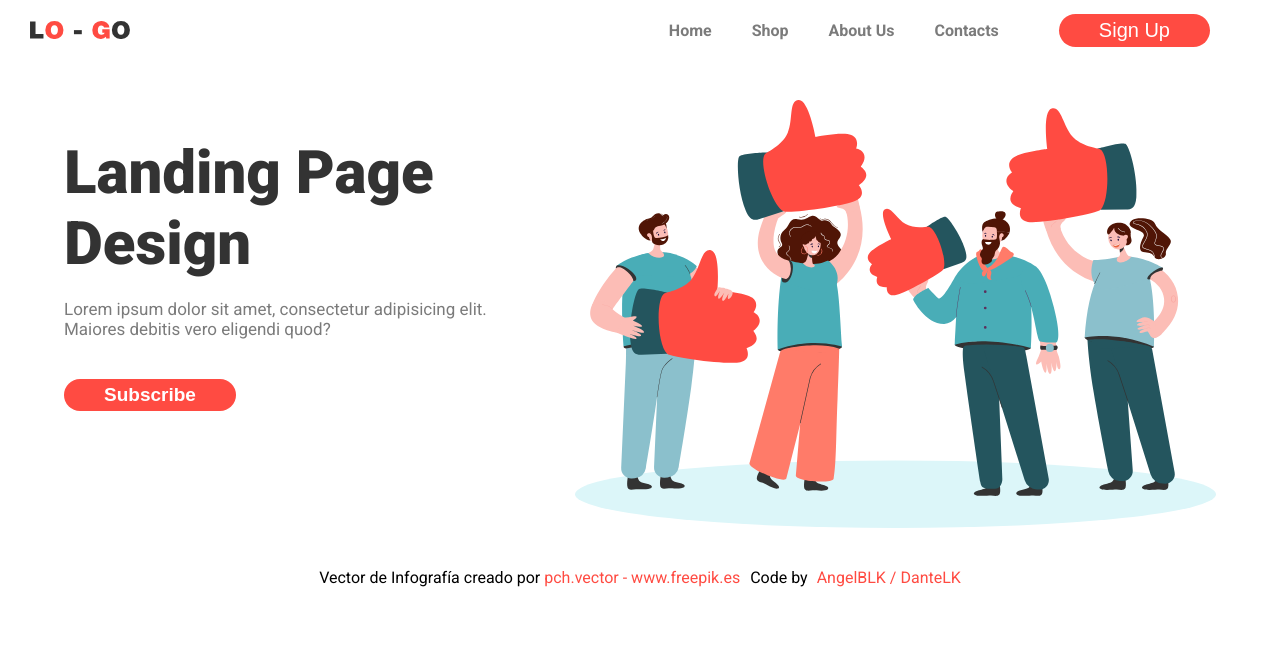
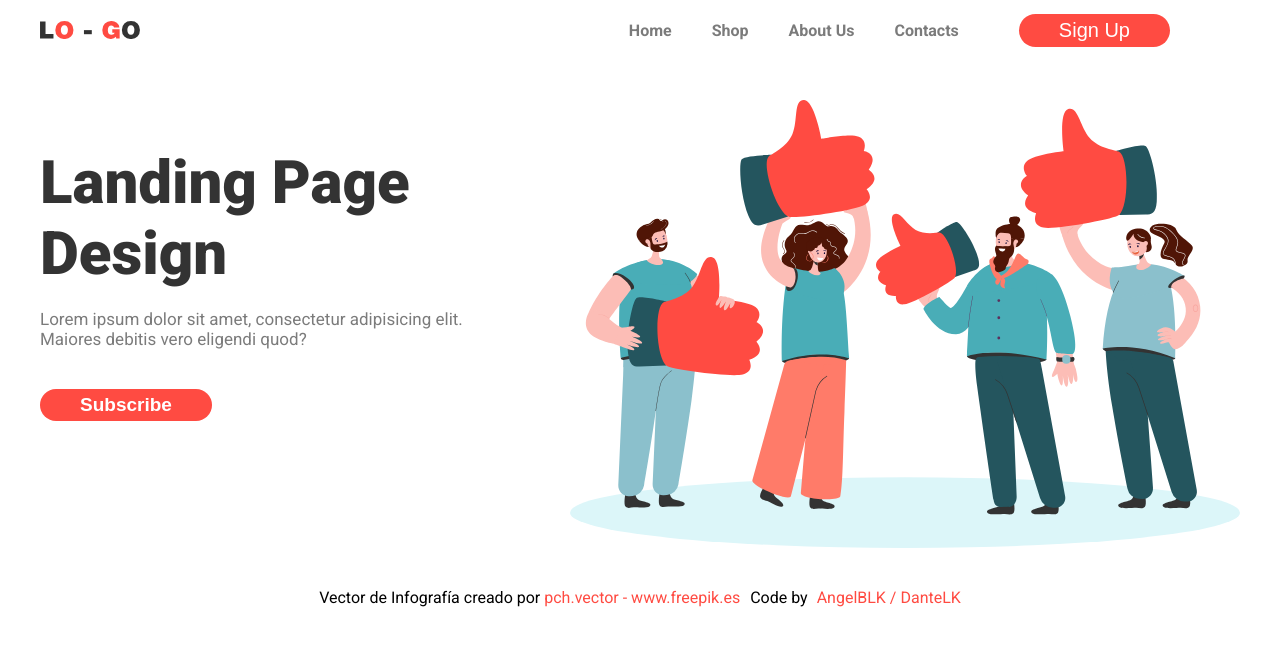
Before and after one commit to AngelBLK/landingPage-challenge-1, a plain HTML site: page index.html in a window 1280 px wide. Drawn offline with Linux system fonts and the light colour scheme.

Commit message:
styles again

```diff
--- a/style.css
+++ b/style.css
@@ -15,6 +15,10 @@
 }
 
 body {
+    display: flex;
+    flex-direction:column;
+    justify-content: space-around;
+    padding: 0 40px;
     font-family: 'Roboto', sans-serif;
 }
 
@@ -28,7 +32,6 @@ body {
 
 .header__logo {
     width: 100px;
-    margin-left: 30px;
 }
 
 .header__menu {
@@ -64,7 +67,7 @@ body {
 }
 
 .main {
-    width: 90%;
+    width: 100%;
     margin: 40px auto;
     display: grid;
     grid-template-columns: 40% 1fr;
```
